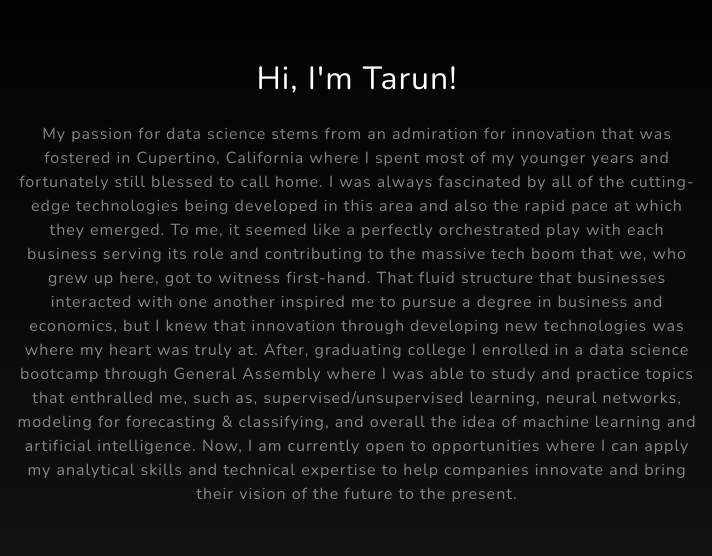
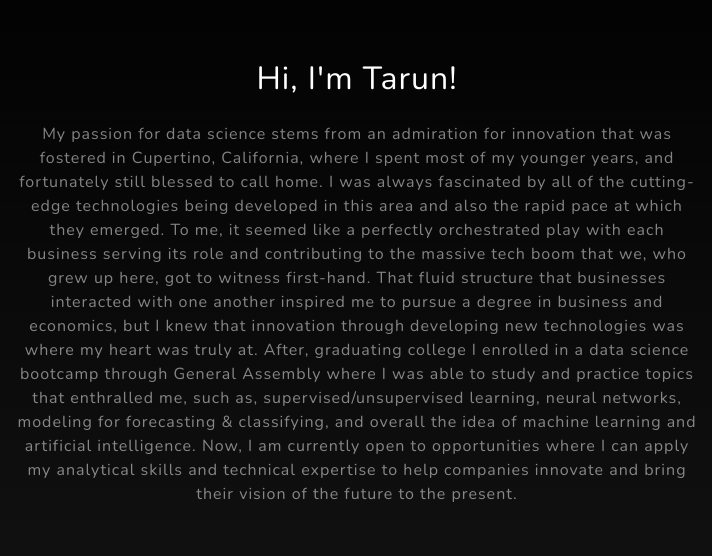
Before and after one commit to tnappoly/tnappoly.github.io, a plain HTML site: page index.html in a window 1280 px wide. Shown: the part 900-1456 px from the top of the page, 283-995 px from the left. Drawn offline with nearby package versions, Linux system fonts and the light colour scheme.

Commit message:
fixing punctuation

```diff
--- a/index.html
+++ b/index.html
@@ -52,7 +52,7 @@
                     <div class="col-lg-8">
                         <h2 class="text-white mb-4">Hi, I'm Tarun!</h2>
                         <p class="text-white-50">
-                            My passion for data science stems from an admiration for innovation that was fostered in Cupertino, California where I spent most of my younger years and fortunately still blessed to call home.
+                            My passion for data science stems from an admiration for innovation that was fostered in Cupertino, California, where I spent most of my younger years, and fortunately still blessed to call home.
                             I was always fascinated by all of the cutting-edge technologies being developed in this area and also the rapid pace at which they emerged. To me, it seemed like a perfectly orchestrated play with
                             each business serving its role and contributing to the massive tech boom that we, who grew up here, got to witness first-hand. That fluid structure that businesses interacted with one another inspired me to pursue
                             a degree in business and economics, but I knew that innovation through developing new technologies was where my heart was truly at. After, graduating college I enrolled in a data science bootcamp through General Assembly
```
